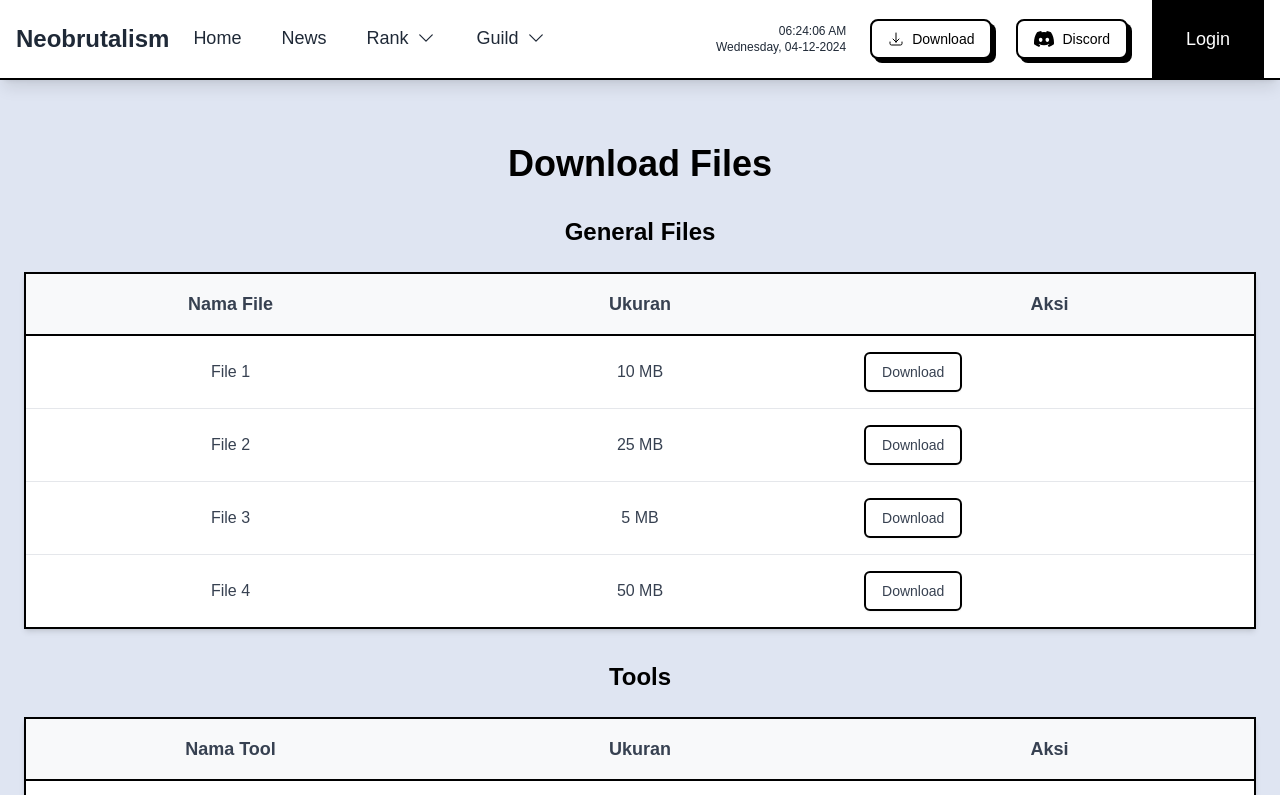
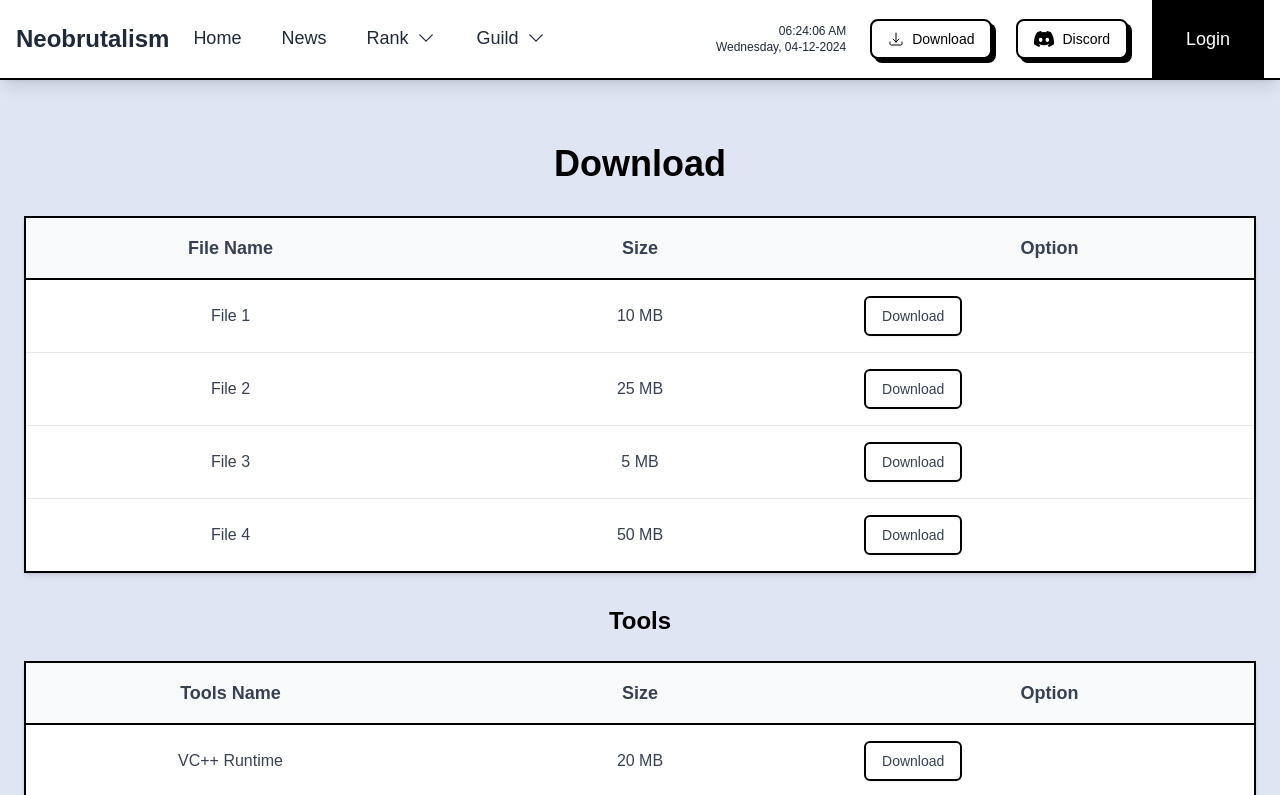
Before and after one commit to Hexamouse/neobrutal-ui, a Next.js app: page /Download in a window 1280 px wide. Shown: the top 795 px of the page. Built offline with nearby package versions, Linux system fonts and the light colour scheme.

Commit message:
edited Download

```diff
--- a/app/Download/page.js
+++ b/app/Download/page.js
@@ -27,16 +27,14 @@ export default function Download() {
       </div>
 
       <div className="container mx-auto p-6 mt-10 ">
-        <h1 className="text-4xl font-semibold text-center text-black mb-8">Download Files</h1>
+        <h1 className="text-4xl font-semibold text-center text-black mb-8">Download</h1>
 
-        {/* Tabel untuk Files Umum */}
-        <h2 className="text-2xl font-semibold text-center text-black mb-6">General Files</h2>
         <table className="w-full table-auto bg-white border-2 border-black shadow-md mb-8">
           <thead>
             <tr className="bg-[#F8F9FA] text-gray-700 border-2 border-black">
-              <th className="p-4 text-center text-lg font-semibold w-1/3">Nama File</th>
-              <th className="p-4 text-center text-lg font-semibold w-1/3">Ukuran</th>
-              <th className="p-4 text-center text-lg font-semibold w-1/3">Aksi</th>
+              <th className="p-4 text-center text-lg font-semibold w-1/3">File Name</th>
+              <th className="p-4 text-center text-lg font-semibold w-1/3">Size</th>
+              <th className="p-4 text-center text-lg font-semibold w-1/3">Option</th>
             </tr>
           </thead>
           <tbody>
@@ -62,9 +60,9 @@ export default function Download() {
         <table className="w-full table-auto bg-white border-2 border-black shadow-md mb-10">
           <thead>
             <tr className="bg-[#F8F9FA] text-gray-700 border-2 border-black">
-              <th className="p-4 text-center text-lg font-semibold w-1/3">Nama Tool</th>
-              <th className="p-4 text-center text-lg font-semibold w-1/3">Ukuran</th>
-              <th className="p-4 text-center text-lg font-semibold w-1/3">Aksi</th>
+              <th className="p-4 text-center text-lg font-semibold w-1/3">Tools Name</th>
+              <th className="p-4 text-center text-lg font-semibold w-1/3">Size</th>
+              <th className="p-4 text-center text-lg font-semibold w-1/3">Option</th>
             </tr>
           </thead>
           <tbody>
```
